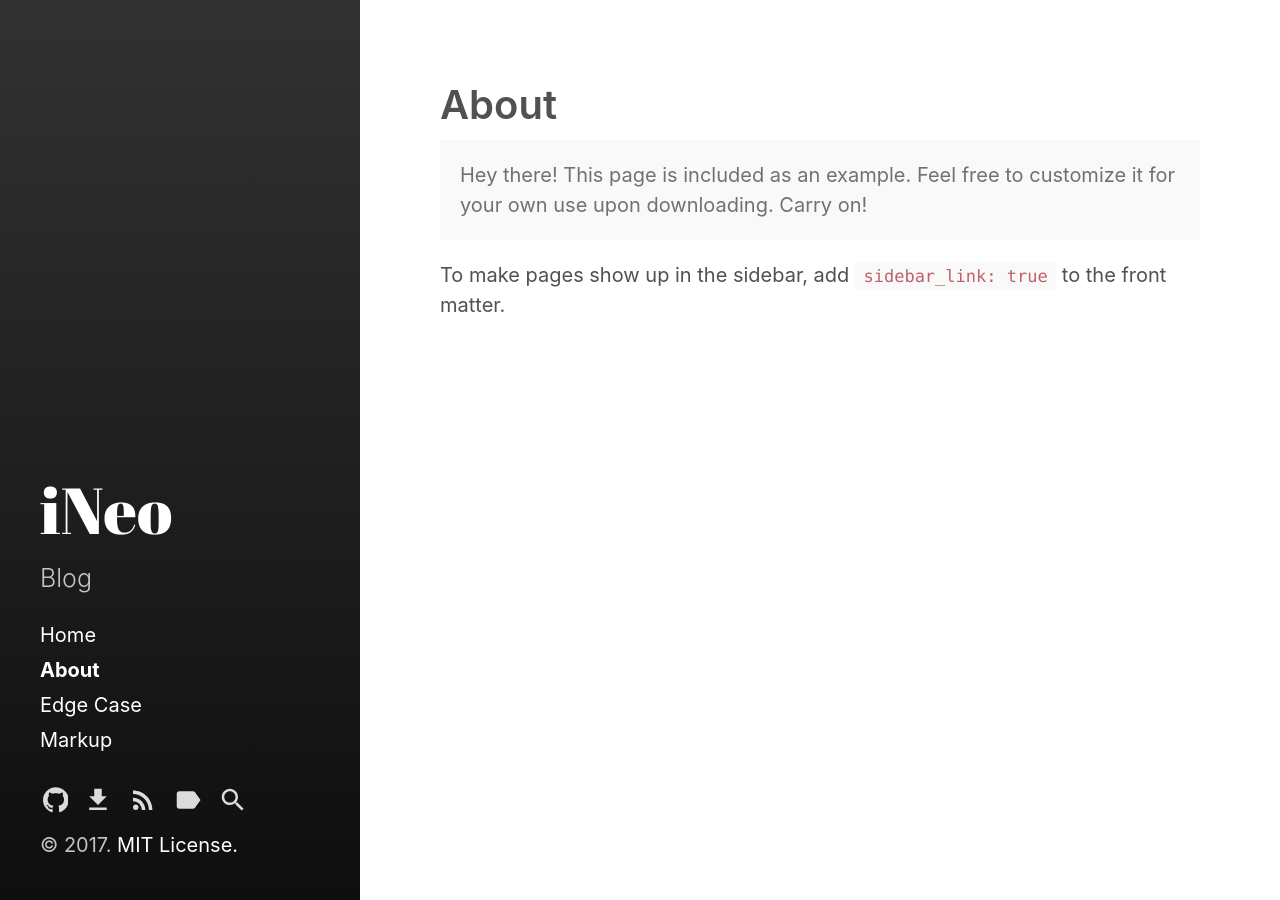
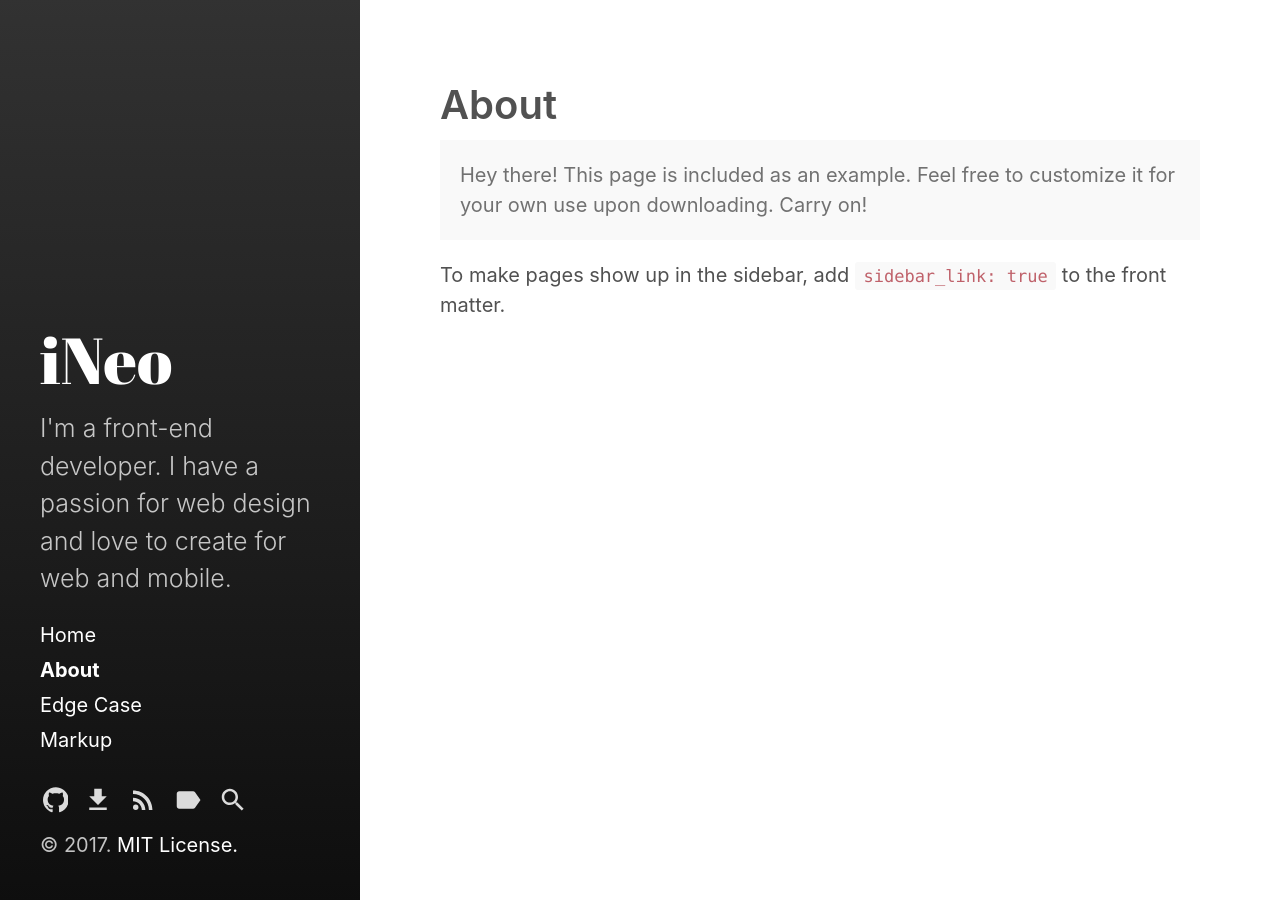
Before and after one commit to hoangbaovu/blog.ineo.vn, a Jekyll site: the page built from about.md, in a window 1280 px wide. Built offline with Jekyll 4.4.1, drawn with Linux system fonts in a browser that asks for light colours.

Commit message:
Added bio author

```diff
--- a/_config.yml
+++ b/_config.yml
@@ -16,6 +16,7 @@ baseurl:          # the optional subpath of your site, e.g. "/blog"
 author:
   name:           'Hoàng Bảo Vũ'
   url:            https://facebook.com/ineo.vn
+  bio:            I'm a front-end developer. I have a passion for web design and love to create for web and mobile.
 
 paginate:         5
 # paginate_path:    '/page:num'
--- a/_includes/sidebar.html
+++ b/_includes/sidebar.html
@@ -8,7 +8,7 @@
         {{ site.title }}
       </a>
     </{% if page.layout == "index" %}h1{% else %}div{% endif %}>
-    <p class="lead">{{ site.description }}</p>
+    <p class="lead">{{ site.author.bio }}</p>
   </header>
   {% include sidebar-nav-links.html %}
 
```
